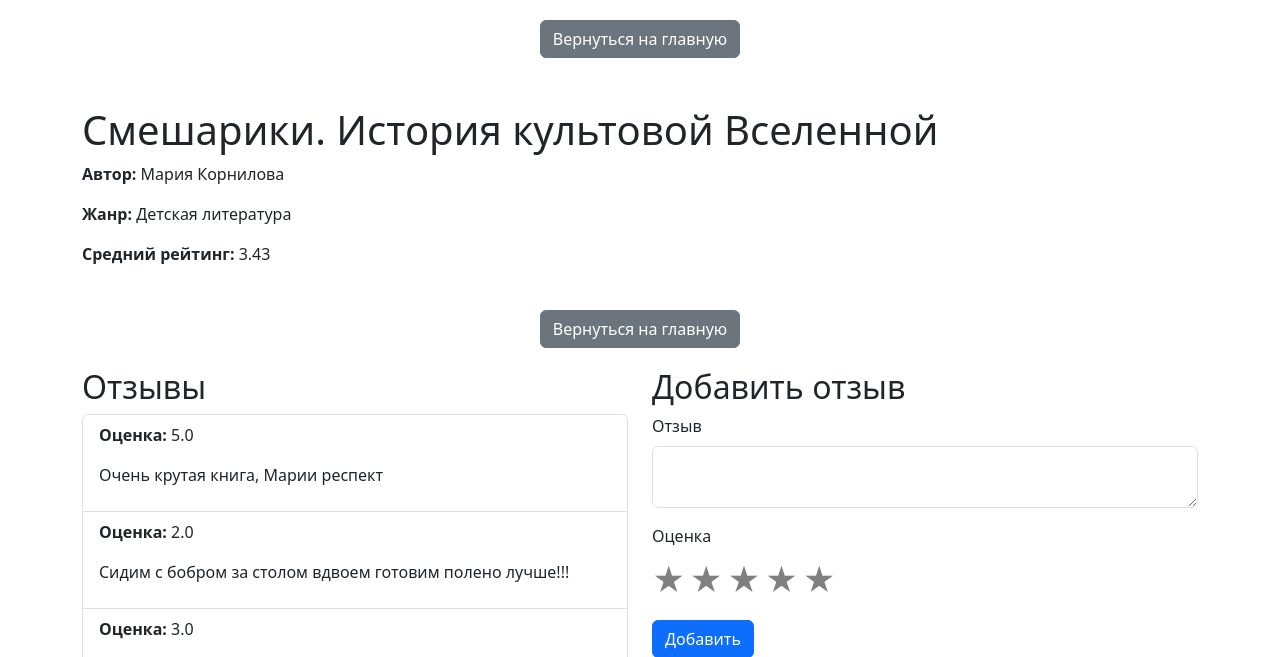
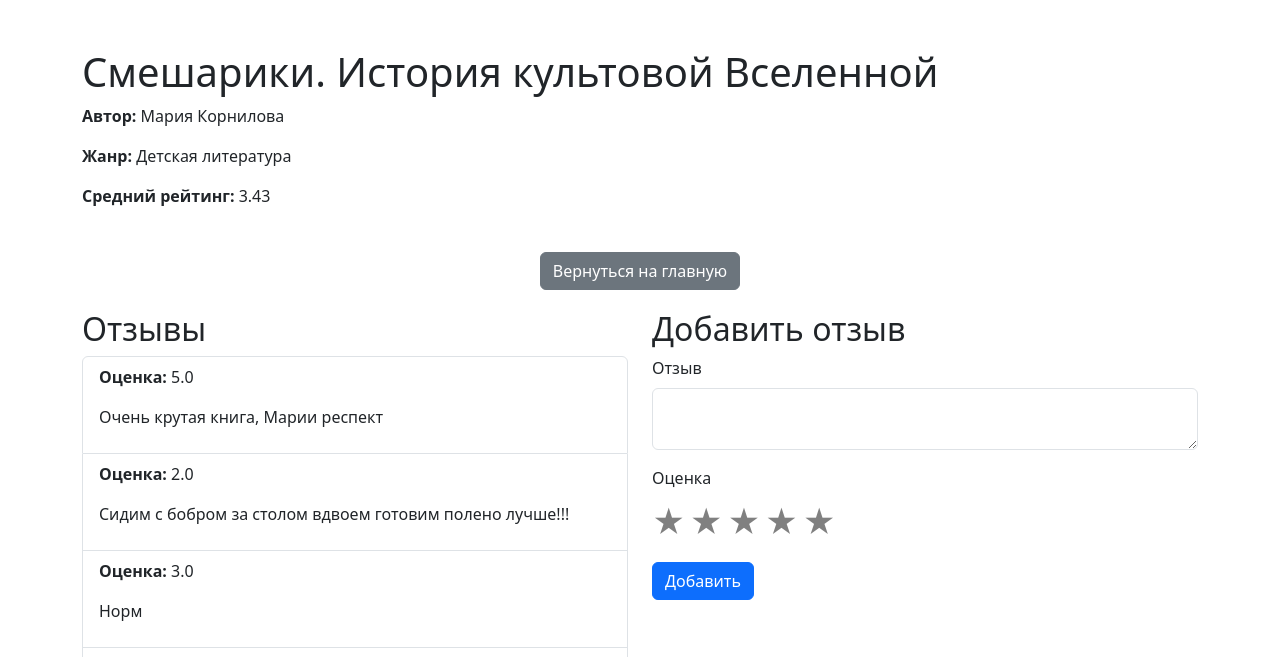
Before and after one commit to casualdoto/SPBPU_3rd_task_library, a Flask app: page /book/1 in a window 1280 px wide. Shown: the top 657 px of the page. Run offline with Flask 3, Linux system fonts and the light colour scheme; data comes from the database, SQL or seed files in the repository.

Commit message:
удалена лишняя кнопка

```diff
--- a/templates/book_details.html
+++ b/templates/book_details.html
@@ -33,11 +33,6 @@
 
 </head>
 <body>
-     <!-- Кнопка возврата на главную страницу -->
-     <div class="top-button">
-        <a href="/" class="btn btn-secondary">Вернуться на главную</a>
-    </div>
-
     <div class="container mt-5">
         <h1>{{ book.title }}</h1>
         <p><strong>Автор:</strong> {{ book.author }}</p>
```
